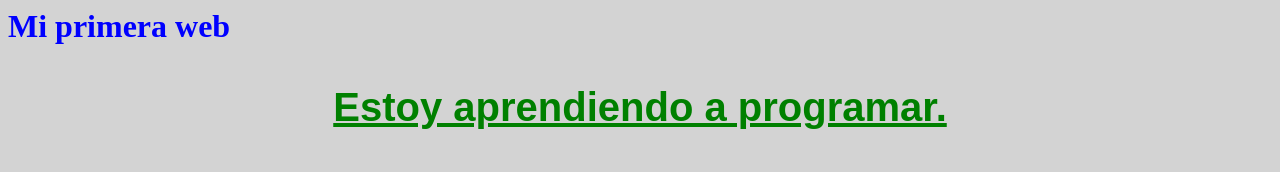
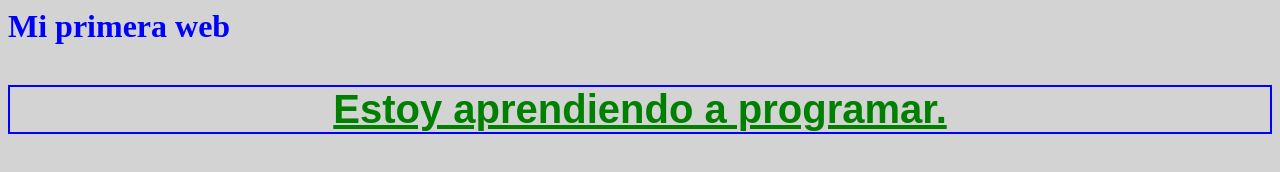
Before and after one commit to nahuelaparisiledesma-prog/mi-primera-web, a plain HTML site: page index.html in a window 1280 px wide. Drawn offline with Linux system fonts and the light colour scheme.

Commit message:
Add files via upload

```diff
--- a/index.html
+++ b/index.html
@@ -1,3 +1,3 @@
 <style>h1 {color:blue;}</style>
 <h1>Mi primera web</h1>
-<p> Estoy aprendiendo a programar.</p> <style>p {color:green; font-size:40px; text-align:center;font-weight:bold;text-decoration:underline;font-family:Arial;} body {background-color:lightgray;}</style>
+<p> Estoy aprendiendo a programar.</p> <style>p {color:green; font-size:40px; text-align:center;font-weight:bold;text-decoration:underline;font-family:Arial;border: 2px solid blue;} body {background-color:lightgray;}</style>
```
